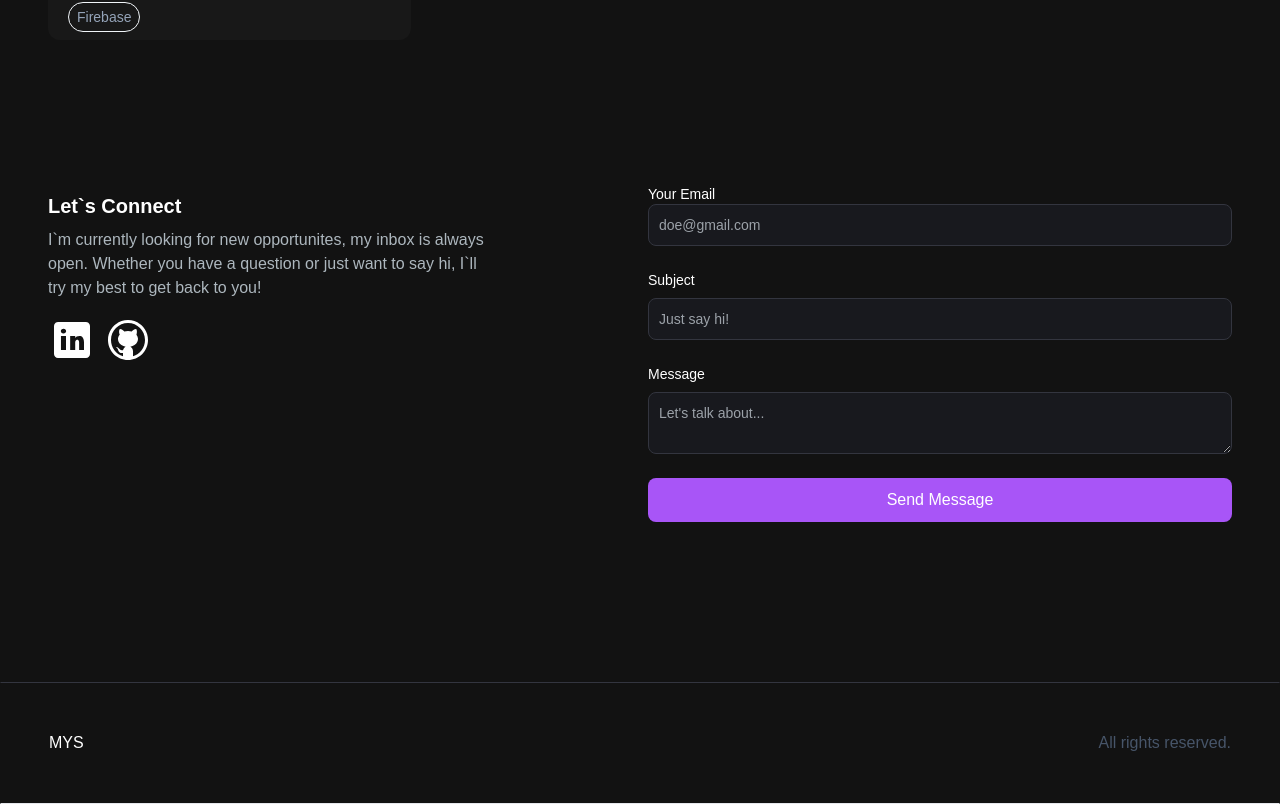
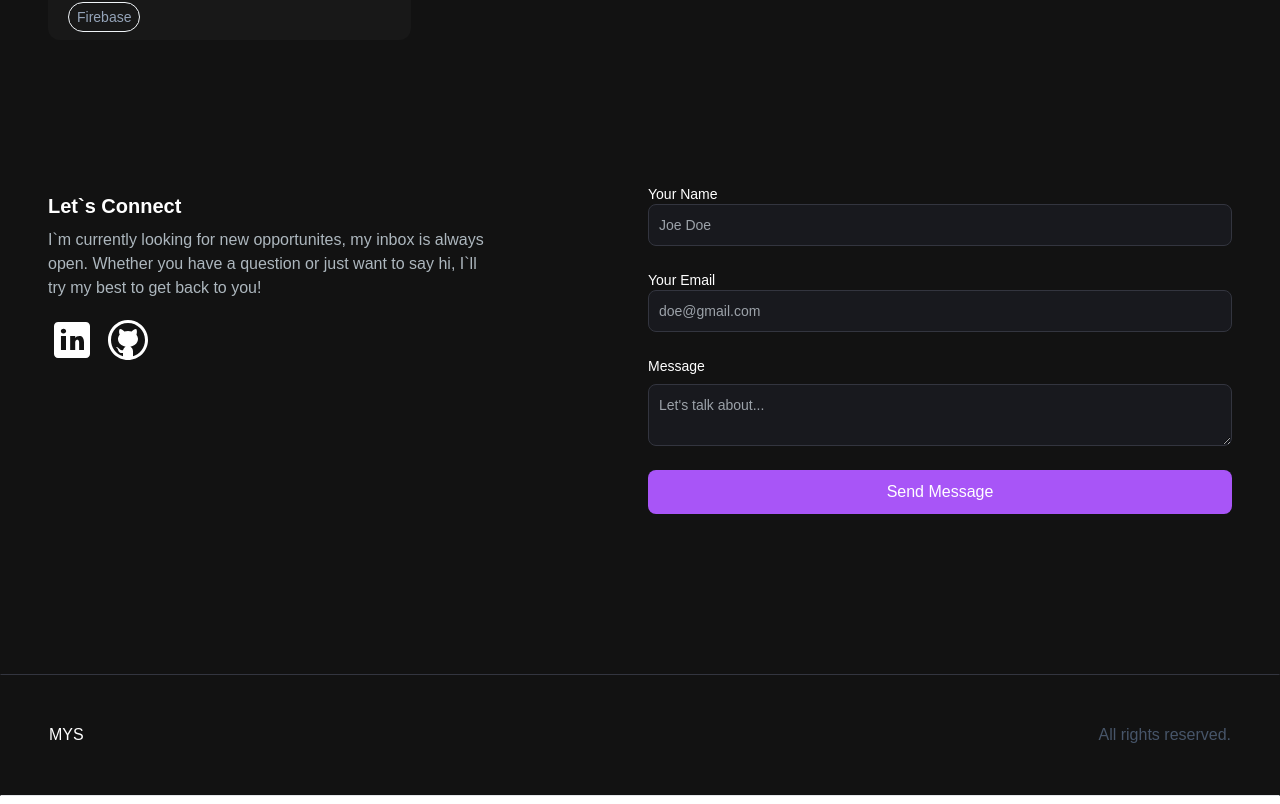
Before and after one commit to merveyyildiz/portfolio-website, a Next.js app: page / in a window 1280 px wide. Shown: the part 2472-3276 px from the top of the page. Built offline with nearby package versions, Linux system fonts and the light colour scheme.

Commit message:
email.js downloaded and email section completed

```diff
--- a/app/components/EmailSection.jsx
+++ b/app/components/EmailSection.jsx
@@ -1,10 +1,33 @@
+"use client"
 import React from "react";
 import GithubIcon from "../../public/images/github-icon.svg";
 import LinkedinIcon from "../../public/images/linkedin-icon.svg";
 import Link from "next/link";
 import Image from "next/image";
+import emailjs from "emailjs-com";
 
 const EmailSection = () => {
+  const handleSubmit = async(e) => {
+    e.preventDefault();
+    emailjs
+      .send(
+        "XXX", // email.js server id
+        "XXX", // email.js template id
+        {
+          to_name: "Merve",
+          from_name: e.target.name.value,
+          from_email: e.target.email.value,
+          message: e.target.message.value,
+        },
+        "XXX" // email.js public key
+      )
+      .then((response) => {
+        alert("Your Email has been sent.");
+      })
+      .catch((error) => {
+        alert("Upps! Your email could not be sent.");
+      });
+  };
   return (
     <section className="grid md:grid-cols-2 my-12 md:my-12 py-24 gap-4">
       <div>
@@ -24,7 +47,23 @@ const EmailSection = () => {
         </div>
       </div>
       <div>
-        <form className="flex flex-col">
+        <form className="flex flex-col" onSubmit={handleSubmit}>
+          <div className="mb-6">
+            <label
+              className="text-white block text-sm font-medium"
+              htmlFor="name"
+            >
+              Your Name
+            </label>
+            <input
+              type="text"
+              id="name"
+              name="name"
+              required
+              placeholder="Joe Doe"
+              className="bg-[#18191E] border border-[#33353F] placeholder-[#9CA2A9] text-gray-100 text-sm rounded-lg block w-full p-2.5"
+            />
+          </div>
           <div className="mb-6">
             <label
               className="text-white block text-sm font-medium"
@@ -35,23 +74,9 @@ const EmailSection = () => {
             <input
               type="email"
               id="email"
+              name="email"
               required
               placeholder="doe@gmail.com"
-              className="bg-[#18191E] border border-[#33353F] placeholder-[#9CA2A9] text-gray-100 text-sm rounded-lg block w-full p-2.5"
-            />
-          </div>
-          <div className="mb-6">
-            <label
-              className="text-white block mb-2 text-sm font-medium"
-              htmlFor="subject"
-            >
-              Subject
-            </label>
-            <input
-              type="text"
-              id="subject"
-              required
-              placeholder="Just say hi!"
               className="bg-[#18191E] border border-[#33353F] placeholder-[#9CA2A9] text-gray-100 text-sm rounded-lg block w-full p-2.5"
             />
           </div>
@@ -69,7 +94,12 @@ const EmailSection = () => {
               placeholder="Let's talk about..."
             />
           </div>
-          <button type="submit" className="bg-purple-500 hover:bg-purple-600 text-white font-medium py-2.5 rounded-lg">Send Message</button>
+          <button
+            type="submit"
+            className="bg-purple-500 hover:bg-purple-600 text-white font-medium py-2.5 rounded-lg"
+          >
+            Send Message
+          </button>
         </form>
       </div>
     </section>
--- a/package.json
+++ b/package.json
@@ -10,6 +10,7 @@
   },
   "dependencies": {
     "@heroicons/react": "^2.1.5",
+    "emailjs-com": "^3.2.0",
     "next": "14.2.11",
     "react": "^18",
     "react-dom": "^18",
```
Also changed, not shown: 1 other file (tests, documents, lock files or other folders).
